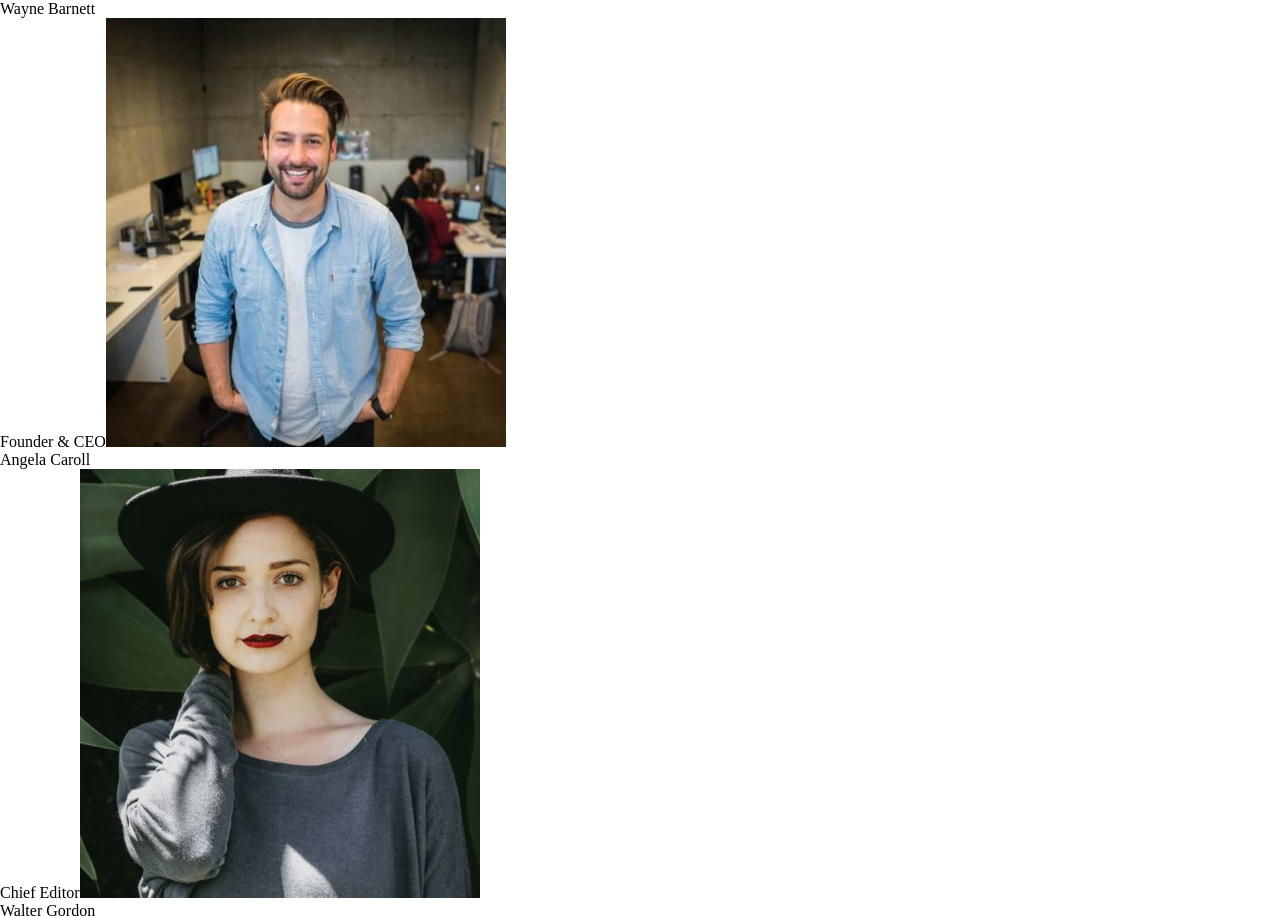
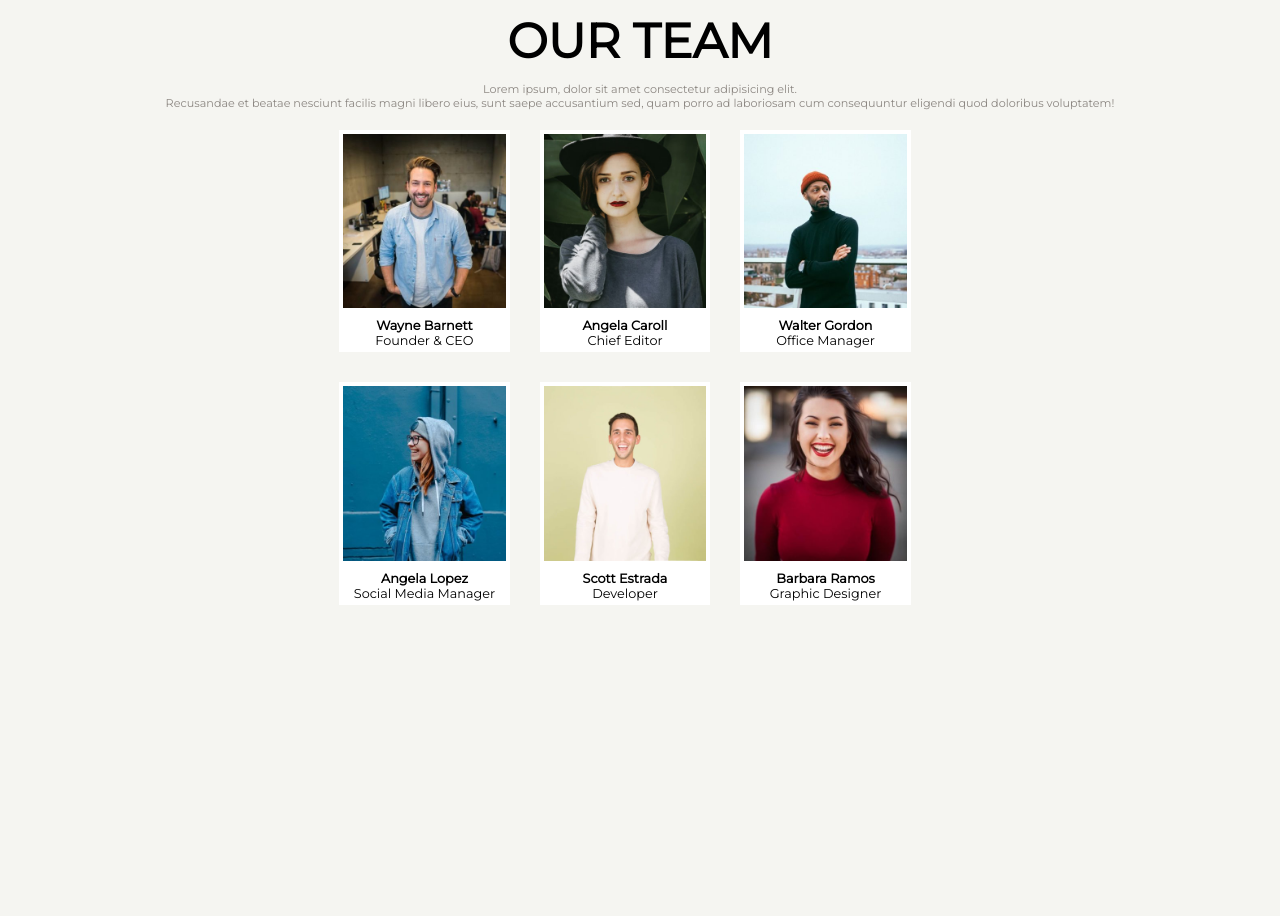
Before and after one commit to EnricoDErasmo/js-our-team, a plain HTML site: page index.html in a window 1280 px wide. Shown: the top 916 px of the page. After the commit the page ends 800 px from the top, so only its background shows below. Drawn offline with Linux system fonts and the light colour scheme; a web font is replaced by a local one.

Commit message:
Bonus 2 Excercise completed

```diff
--- a/css/style.css
+++ b/css/style.css
@@ -4,4 +4,58 @@
     box-sizing: border-box;
 }
 
+body{
+    background-color: #f5f5f1;
+
+    font-family: 'Montserrat', sans-serif;
+}
+
 /* Assets */
+
+.title-container{
+    text-align: center;
+}
+
+.title-container h1 {
+    padding: 12px 0;
+    font-size: 3em;
+    font-weight: bold;
+}
+
+.title-container p{
+    padding-bottom: 10px;
+
+    font-size: 0.7em;
+    color: #8c8782;
+}
+
+#cards-container{
+    display: flex;
+    flex-flow: row wrap;
+    gap: 30px;
+
+    margin: 10px auto;
+
+    width: 47%;
+}
+
+.card{
+    display: flex;
+    flex-direction: column-reverse;
+    align-items: center;
+
+    padding: 4px;
+
+    width: calc(100% / 3 - 30px);
+
+    background-color: white;
+
+    text-align: center;
+
+    font-size: 0.8em;
+}
+
+.img{
+    padding-bottom: 10px;
+    width: 100%;
+}
--- a/index.html
+++ b/index.html
@@ -4,6 +4,11 @@
     <meta charset="UTF-8">
     <meta http-equiv="X-UA-Compatible" content="IE=edge">
     <meta name="viewport" content="width=device-width, initial-scale=1.0">
+
+    <link rel="preconnect" href="https://fonts.googleapis.com">
+    <link rel="preconnect" href="https://fonts.gstatic.com" crossorigin>
+    <link href="https://fonts.googleapis.com/css2?family=Anton&family=Bebas+Neue&family=Emilys+Candy&family=Fjalla+One&family=Fredoka:wght@300;700&family=Gugi&family=Montserrat&family=Mynerve&family=Mystery+Quest&family=Noto+Sans:wght@400;700&family=Open+Sans:wght@400;700&family=Roboto&family=Rowdies:wght@300&family=Rubik+Iso&display=swap" rel="stylesheet">
+
 
     <link rel="stylesheet" href="css/style.css">
 
@@ -12,15 +17,16 @@
 </head>
 <body>
 
-    <div id="container">
+    <div class="title-container">
+        <h1>OUR TEAM</h1>
+        <p>Lorem ipsum, dolor sit amet consectetur adipisicing elit. <br> Recusandae et beatae nesciunt facilis magni libero eius, sunt saepe accusantium sed, quam porro ad laboriosam cum consequuntur eligendi quod doloribus voluptatem!</p>
+    </div>
+
+    <div id="cards-container">
 
 
     </div>
 
-
-
-
-
     <script src="js/script.js"></script>
 </body>
 </html>
--- a/js/script.js
+++ b/js/script.js
@@ -80,16 +80,21 @@ for (i = 0; i < team.length; i++){
 // BONUS 1:
 // Trasformare la stringa foto in una immagine effettiva
 
-const containerEl = document.getElementById("container");
+// BONUS 2:
+// Organizzare i singoli membri in card/schede
+
+const containerEl = document.getElementById("cards-container");
 
 
 for (i = 0; i < 6; i++) {
 
     let cardEl = document.createElement("div");
+    cardEl.className = "card";
 
-    cardEl.innerHTML = `${team[i].nome}  <br>  ${team[i].lavoro}`;
+    cardEl.innerHTML = `${team[i].lavoro}  <br>  <b>${team[i].nome}</b>`;
 
     let imgEl = document.createElement("img");
+    imgEl.className = "img";
 
     imgEl.src = `img/${team[i].foto}`;
 
```
